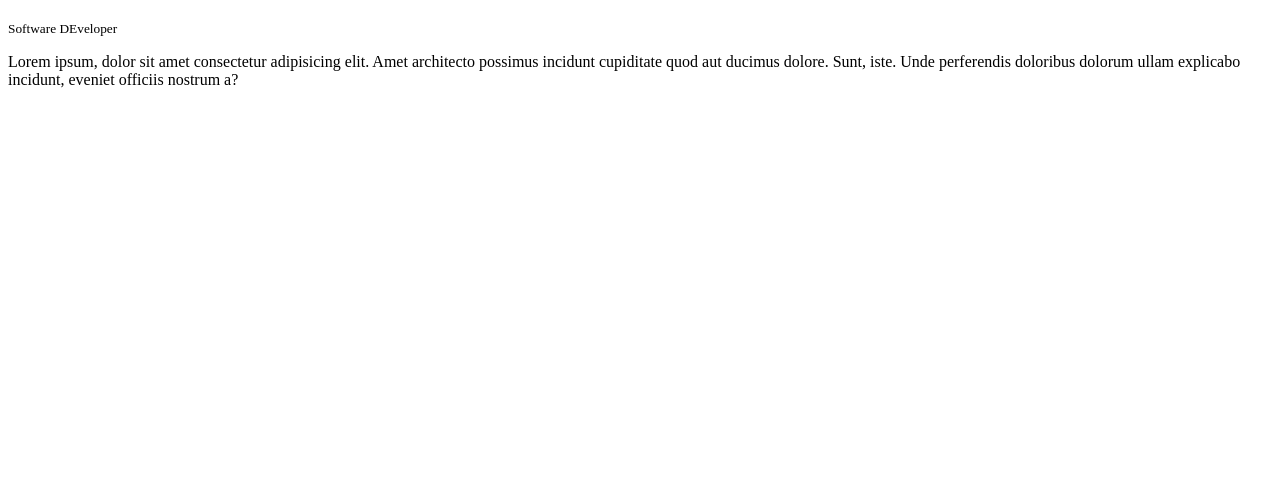
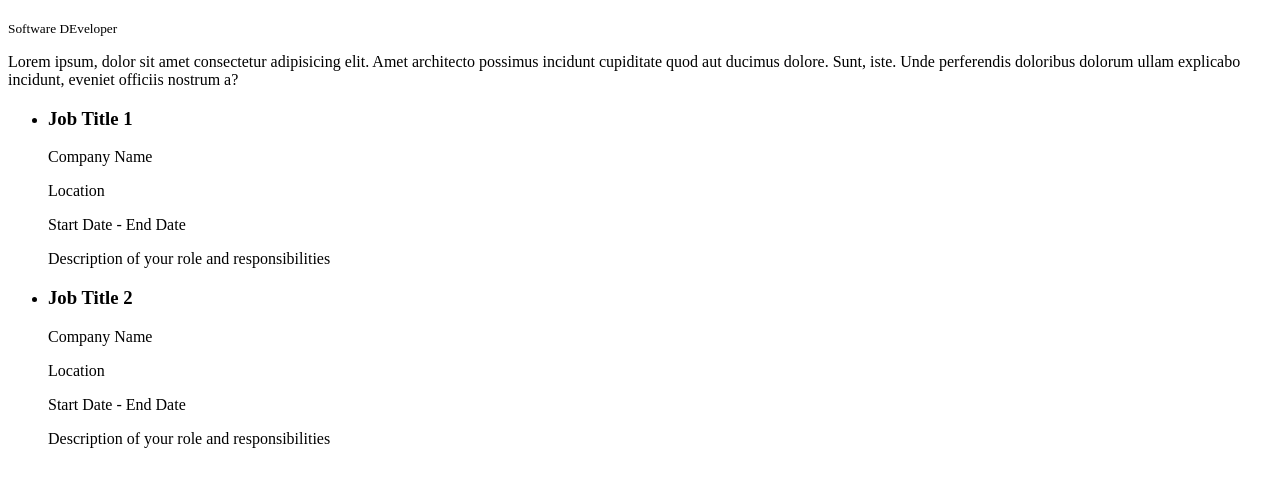
Before and after one commit to Adamwaheed/testing-repo, a plain HTML site: page index.html in a window 1280 px wide. Shown: the part 61-548 px from the top of the page. Drawn offline with Linux system fonts and the light colour scheme.

Commit message:
adde Job Experiece park

```diff
--- a/index.html
+++ b/index.html
@@ -9,5 +9,23 @@
     <h1>Adam Waheed</h1>
     <small>Software DEveloper</small>
     <p>Lorem ipsum, dolor sit amet consectetur adipisicing elit. Amet architecto possimus incidunt cupiditate quod aut ducimus dolore. Sunt, iste. Unde perferendis doloribus dolorum ullam explicabo incidunt, eveniet officiis nostrum a?</p>
+
+
+    <ul>
+        <li>
+          <h3>Job Title 1</h3>
+          <p>Company Name</p>
+          <p>Location</p>
+          <p>Start Date - End Date</p>
+          <p>Description of your role and responsibilities</p>
+        </li>
+        <li>
+          <h3>Job Title 2</h3>
+          <p>Company Name</p>
+          <p>Location</p>
+          <p>Start Date - End Date</p>
+          <p>Description of your role and responsibilities</p>
+        </li>
+    </ul>
 </body>
 </html>
```
